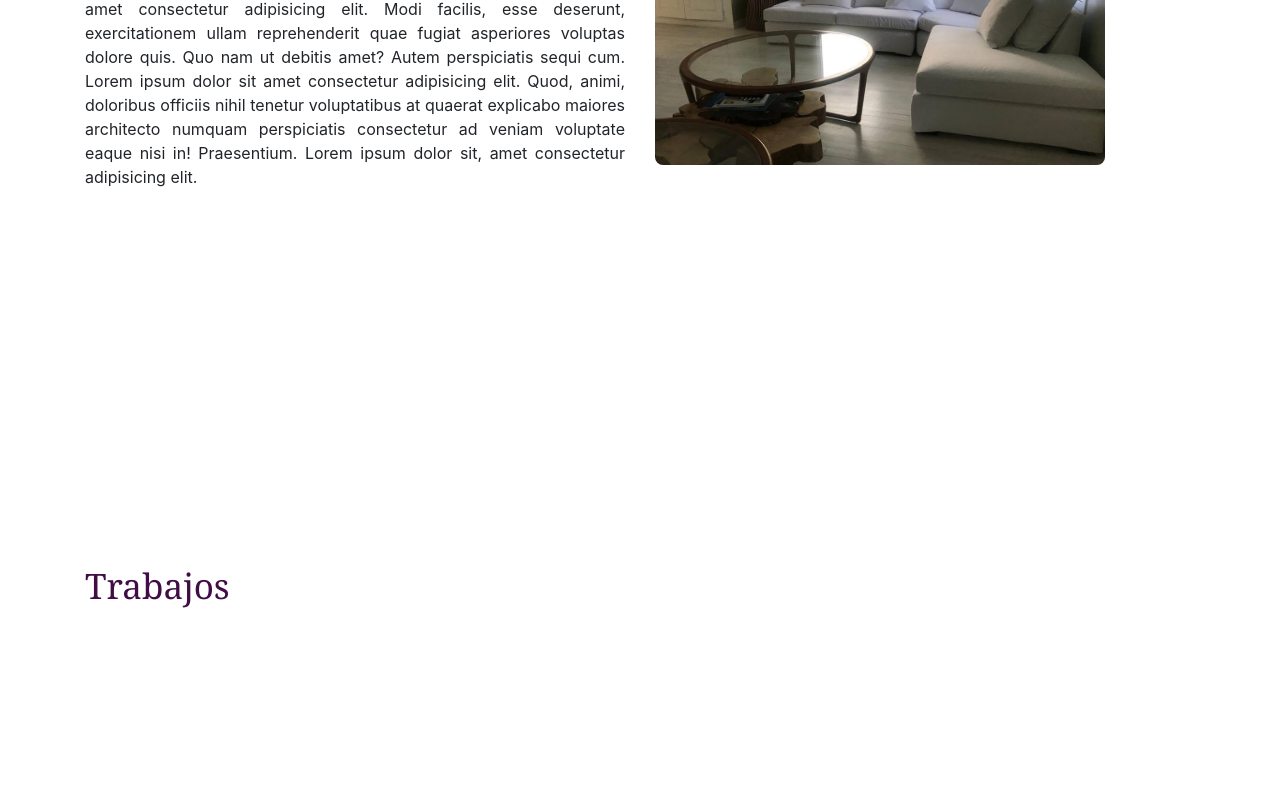
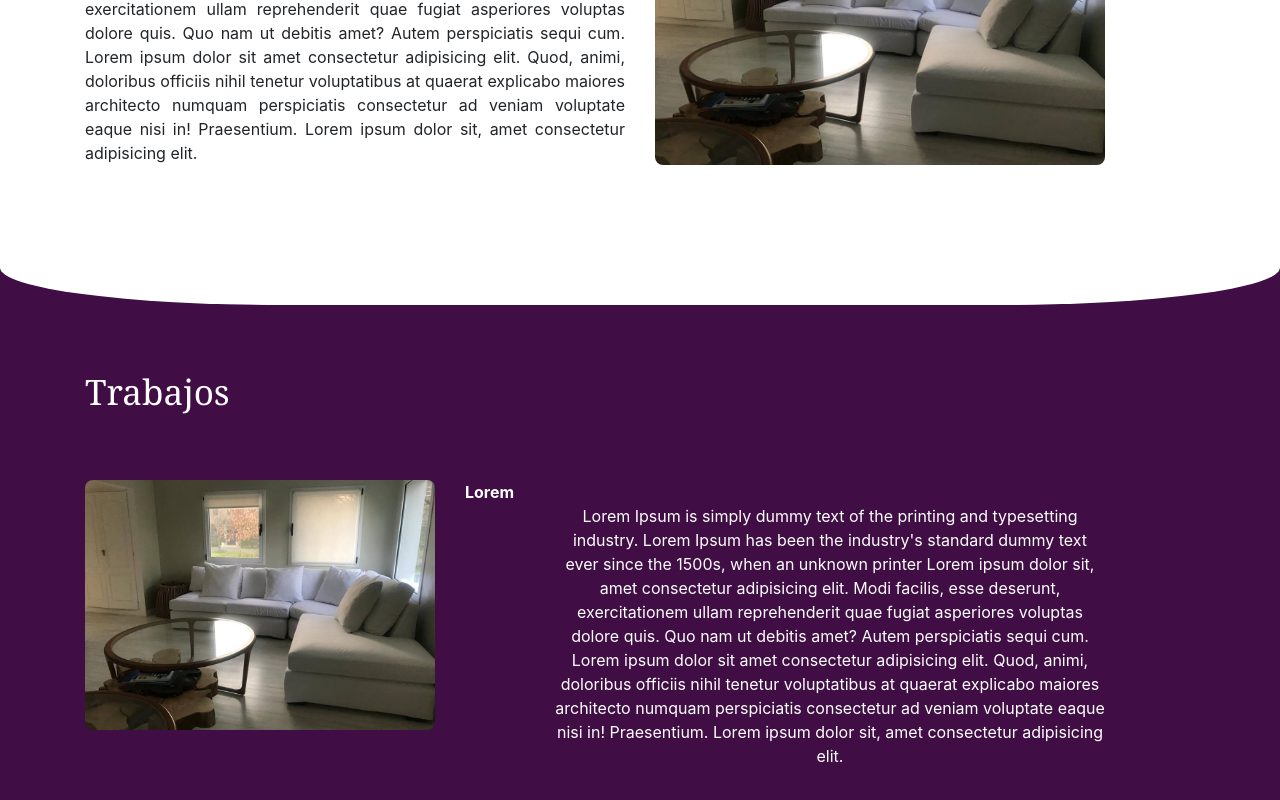
Before and after one commit to Japods/Nellmax, an Angular app: page / in a window 1280 px wide. Shown: the part 1494-2294 px from the top of the page. Built offline with nearby package versions, Linux system fonts and the light colour scheme.

Commit message:
trabajos

```diff
--- a/src/app/app.component.css
+++ b/src/app/app.component.css
@@ -42,9 +42,17 @@ section h4 {
 
 
 section {
-  margin-bottom: 300px;
   margin-top: 40px;
 
+}
+
+.circle{
+  height: 170px;
+  width: 100%;
+  background: white;
+  border-radius: 22%;
+  position: relative;
+  bottom: 86px;
 }
 
 li:hover {
--- a/src/app/app.component.html
+++ b/src/app/app.component.html
@@ -1,7 +1,8 @@
 <nav class="navbar navbar-expand-lg navbar-light bg-light" role="navigation">
   <a class="navbar-brand" href="#">Nellmax</a>
   <div class="navbar-header">
-    <button class="navbar-toggler" type="button" data-toggle="collapse" data-target="#navBar" aria-controls="navBar" aria-expanded="false" aria-label="Toggle navigation">
+    <button class="navbar-toggler" type="button" data-toggle="collapse" data-target="#navBar" aria-controls="navBar"
+      aria-expanded="false" aria-label="Toggle navigation">
       <span class="navbar-toggler-icon"></span>
     </button>
   </div>
@@ -24,7 +25,8 @@
   </div>
 </nav>
 
-<div id="carouselExampleIndicators" data-aos="zoom-in" data-aos-duration="2000" class="carousel slide" data-ride="carousel">
+<div id="carouselExampleIndicators" data-aos="zoom-in" data-aos-duration="2000" class="carousel slide"
+  data-ride="carousel">
   <ol class="carousel-indicators">
     <li data-target="#carouselExampleIndicators" data-slide-to="0" class="active"></li>
     <li data-target="#carouselExampleIndicators" data-slide-to="1"></li>
@@ -74,7 +76,6 @@
       <div class="d-none d-md-block col-12"></div>
 
       <div class="text-justify container col-6" data-aos="zoom-in" data-aos-duration="2000">
-        <br />
         <h4><b>Lorem</b></h4>
         <p>Lorem Ipsum is simply dummy text of the printing and typesetting industry. Lorem Ipsum has been the
           industry's standard dummy text ever since the 1500s, when an unknown printer Lorem ipsum dolor sit, amet
@@ -92,9 +93,35 @@
   </div>
 </section>
 
-<section>
-  <div class="container">
-    <span class="navbar-brand">Trabajos</span>
+<section style="background-color: #400d45; color: white;">
+  <div class="circle">
+    hi
+  </div>
+  <div class="container" style="position: relative;  bottom: 80px;">
+    <span class="navbar-brand" style="color: white;">Trabajos</span>
+    <div class="scroll-jobs">
+      <div class="carrousel">
+        <div class="row">
+          <div class="col-md-4">
+            <img src="../assets/nellmax_nosotros.jpg" style="border-radius: 8px" width="350" height="250px" alt="">
+          </div>
+          <div class="col-md-8">
+            <b>Lorem</b>
+            <p style="padding-left: 90px;padding-right: 90px;text-align: center;">Lorem Ipsum is simply dummy text of
+              the printing and typesetting industry. Lorem Ipsum has been the
+              industry's standard dummy text ever since the 1500s, when an unknown printer Lorem ipsum dolor sit, amet
+              consectetur adipisicing elit. Modi facilis, esse deserunt, exercitationem ullam reprehenderit quae fugiat
+              asperiores voluptas dolore quis. Quo nam ut debitis amet? Autem perspiciatis sequi cum. Lorem ipsum dolor
+              sit amet consectetur adipisicing elit. Quod, animi, doloribus officiis nihil tenetur voluptatibus at
+              quaerat
+              explicabo maiores architecto numquam perspiciatis consectetur ad veniam voluptate eaque nisi in!
+              Praesentium.
+              Lorem ipsum dolor sit, amet consectetur adipisicing elit.
+            </p>
+          </div>
+        </div>
+      </div>
+    </div>
   </div>
 </section>
 
--- a/src/app/app.component.ts
+++ b/src/app/app.component.ts
@@ -16,56 +16,5 @@ export class AppComponent {
 
 
 
-  public changeAds(val: any) {
-    switch (val) {
-      case 0:
-        this.changeTab = 0;
-        break;
-      case 1:
-        this.changeTab = 1;
-        break;
-      case 2:
-        this.changeTab = 2;
-        break;
-      case 3:
-        this.changeTab = 3;
-        break;
-      case 4:
-        this.changeTab = 4;
-        setInterval(() => {
-          this.changeCarrousel();
-        }, 8000);
 
-        break;
-
-      default:
-        break;
-    }
-  }
-
-  changeManualCarrousel(val: any) {
-// tslint:disable-next-line: triple-equals
-    if (val == 1) {
-      if (this.carrousel_img === 3) {
-        this.carrousel_img = 0;
-      } else {
-        this.carrousel_img = this.carrousel_img + 1;
-      }
-// tslint:disable-next-line: one-line
-    }else{
-      if (this.carrousel_img === 0) {
-        this.carrousel_img = 3;
-      } else {
-        this.carrousel_img = this.carrousel_img - 1;
-      }
-    }
-  }
-
-  changeCarrousel() {
-    if (this.carrousel_img == 3) {
-      this.carrousel_img = 0
-    } else {
-      this.carrousel_img = this.carrousel_img + 1;
-    }
-  }
 }
```
Lines whose indentation alone changed are shown as unchanged.
